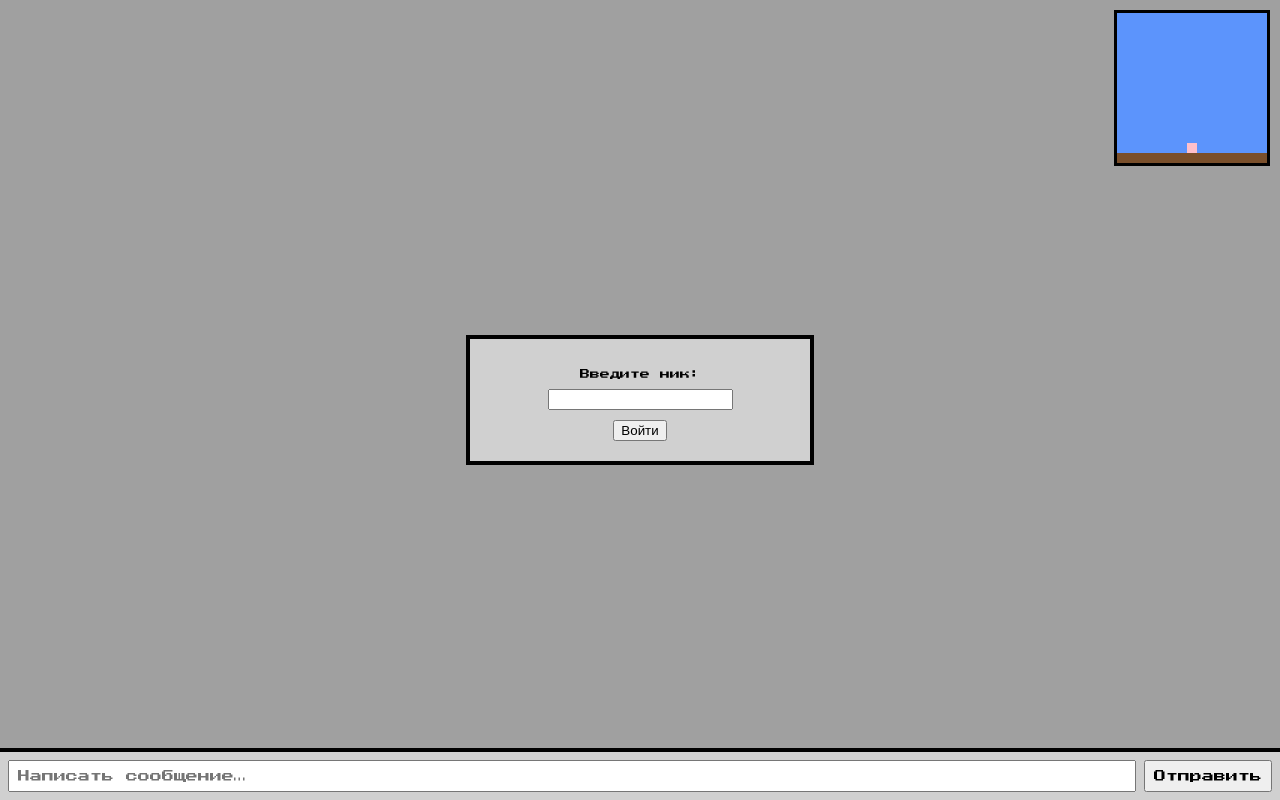
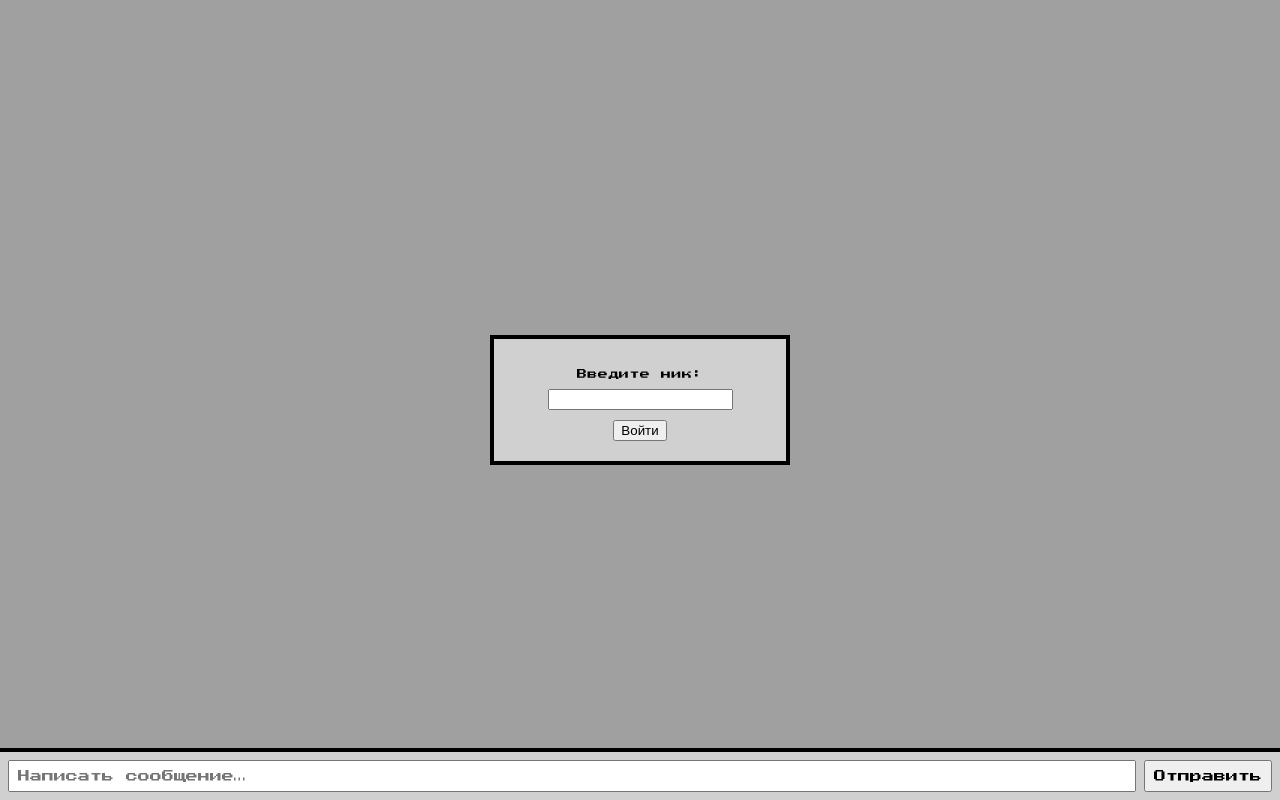
Before and after one commit to danicka150/BubbleChat1.1, a website: page index.html in a window 1280 px wide. Drawn offline with nearby package versions, Linux system fonts and the light colour scheme; no server answers.

Commit message:
Add files via upload

```diff
--- a/index.html
+++ b/index.html
@@ -10,10 +10,12 @@
         margin: 0;
         background: #808080;
         font-family: "Press Start 2P", monospace;
-        font-size: 10px;
+        font-size: 10px; /* тонкий пиксельный шрифт */
+        letter-spacing: 0.5px;
         image-rendering: pixelated;
     }
 
+    /* Регистрация */
     #reg {
         position: absolute;
         top: 50%; left: 50%;
@@ -24,8 +26,10 @@
         width: 90%;
         max-width: 300px;
         text-align: center;
+        box-sizing: border-box;
     }
 
+    /* Чат */
     #chat {
         display: none;
         width: 100vw;
@@ -41,12 +45,15 @@
         padding: 10px;
         border-bottom: 4px solid black;
         font-size: 10px;
+        line-height: 12px;
+        box-sizing: border-box;
     }
 
     #input {
         display: flex;
         background: #d0d0d0;
         padding: 8px;
+        box-sizing: border-box;
     }
 
     #input input {
@@ -54,6 +61,7 @@
         padding: 8px;
         font-family: inherit;
         font-size: 12px;
+        box-sizing: border-box;
     }
 
     #input button {
@@ -62,23 +70,13 @@
         font-family: inherit;
         font-size: 12px;
         cursor: pointer;
+        flex-shrink: 0;
     }
 
     .msg { margin-bottom: 8px; word-break: break-word; }
     .nick { cursor: pointer; }
     .system { color: black; opacity: 0.7; margin-bottom: 8px; }
 
-    /* === ИГРОВОЕ ОКНО === */
-    #game {
-        position: absolute;
-        top: 10px;
-        right: 10px;
-        width: 150px;
-        height: 150px;
-        border: 3px solid black;
-        background: #5c94fc;
-        image-rendering: pixelated;
-    }
 </style>
 </head>
 <body>
@@ -91,10 +89,7 @@
 </div>
 
 <div id="chat">
-    <canvas id="game" width="150" height="150"></canvas>
-
     <div id="messages"></div>
-
     <div id="input">
         <input id="text" type="text" placeholder="Написать сообщение…">
         <button onclick="sendMsg()">Отправить</button>
@@ -103,8 +98,6 @@
 
 <script src="/socket.io/socket.io.js"></script>
 <script>
-/* === ЧАТ === */
-
 const socket = io();
 const msgBox = document.getElementById("messages");
 
@@ -142,112 +135,6 @@ function reply(nick) {
     document.getElementById("text").value = "@" + nick + " ";
     document.getElementById("text").focus();
 }
-
-/* === МИНИ-МАЙН === */
-
-const canvas = document.getElementById("game");
-const ctx = canvas.getContext("2d");
-
-const W = 15;  // ширина мира в блоках
-const H = 15;  // высота мира в блоках
-const BS = 10; // размер блока
-
-// МИР 2D
-let world = [];
-for (let y = 0; y < H; y++) {
-    world[y] = [];
-    for (let x = 0; x < W; x++) {
-        if (y === H - 1) world[y][x] = 1; // земля
-        else world[y][x] = 0;
-    }
-}
-
-// 0 — воздух
-// 1 — земля
-// 2 — трава
-// 3 — дерево
-
-// БОТЫ
-const bots = [
-    {
-        name: "Валера",
-        x: 3, y: 13,
-        inv: 0,
-        color: "red",
-        target: {x: 10, y: 13}
-    },
-    {
-        name: "Киса",
-        x: 12, y: 13,
-        inv: 0,
-        color: "pink",
-        target: {x: 5, y: 13}
-    }
-];
-
-// ДВИЖЕНИЕ
-function moveBot(bot) {
-    if (bot.x < bot.target.x) bot.x++;
-    else if (bot.x > bot.target.x) bot.x--;
-
-    if (bot.y < bot.target.y) bot.y++;
-    else if (bot.y > bot.target.y) bot.y--;
-}
-
-// ДОБЫЧА
-function mine(bot) {
-    if (world[bot.y][bot.x] !== 0) {
-        bot.inv++;
-        world[bot.y][bot.x] = 0;
-    }
-}
-
-// ПОСТРОЙКА
-function build(bot) {
-    if (bot.inv > 0) {
-        if (world[bot.y - 1][bot.x] === 0) {
-            world[bot.y - 1][bot.x] = 3;
-            bot.inv--;
-        }
-    }
-}
-
-// АИ БОТОВ
-function botAI(bot) {
-    if (Math.random() < 0.4) mine(bot);
-    else if (Math.random() < 0.4) build(bot);
-    else moveBot(bot);
-}
-
-// ОТРИСОВКА
-function draw() {
-    ctx.clearRect(0, 0, canvas.width, canvas.height);
-
-    // мир
-    for (let y = 0; y < H; y++) {
-        for (let x = 0; x < W; x++) {
-            if (world[y][x] === 1) ctx.fillStyle = "#7a4f2b";
-            else if (world[y][x] === 3) ctx.fillStyle = "#c28c3a";
-            else ctx.fillStyle = "transparent";
-
-            ctx.fillRect(x * BS, y * BS, BS, BS);
-        }
-    }
-
-    // боты
-    for (let bot of bots) {
-        ctx.fillStyle = bot.color;
-        ctx.fillRect(bot.x * BS, bot.y * BS, BS, BS);
-    }
-}
-
-// ЦИКЛ
-setInterval(() => {
-    bots.forEach(botAI);
-    draw();
-}, 300);
-
-draw();
 </script>
 
 </body>
```
